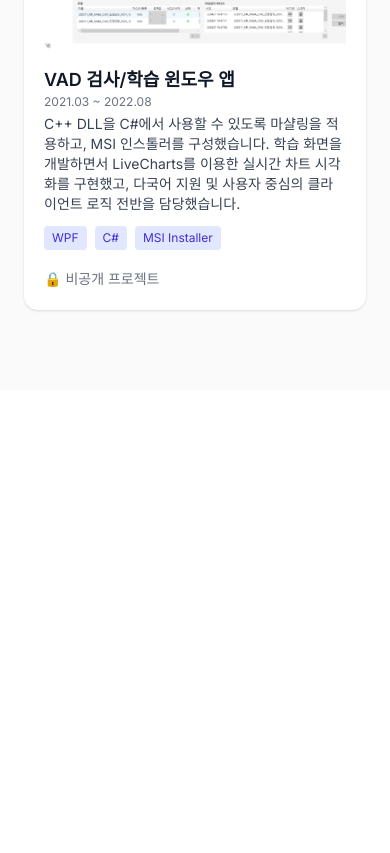
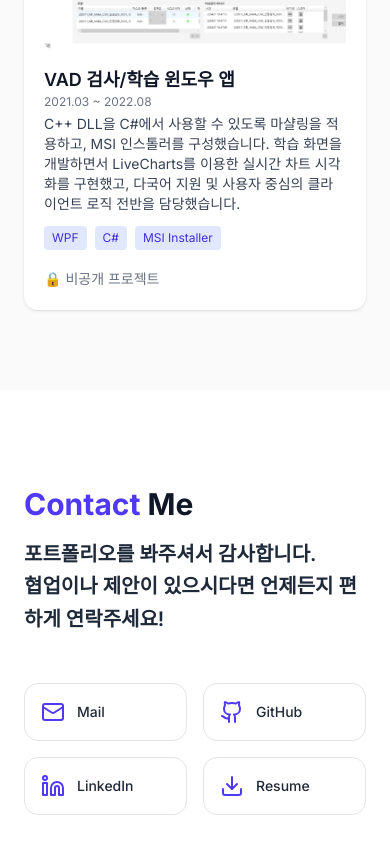
Before and after one commit to hayoungbuilds/portfolio-site, a Next.js app: page / in a window 390 px wide. Shown: the part 6927-7780 px from the top of the page. Before the commit the page ends 7317 px from the top, so only its background shows below. Built offline with nearby package versions, Linux system fonts and the light colour scheme.

Commit message:
feat: contact 섹션 추가

```diff
--- a/src/app/page.tsx
+++ b/src/app/page.tsx
@@ -1,4 +1,5 @@
 import AboutSection from '@/components/sections/AboutSection';
+import ContactSection from '@/components/sections/ContactSection';
 import HeroSection from '@/components/sections/HeroSection';
 import ProfileSection from '@/components/sections/ProfileSection';
 import ProjectsSection from '@/components/sections/ProjectsSection';
@@ -10,6 +11,7 @@ export default function Home() {
             <AboutSection />
             <ProfileSection />
             <ProjectsSection />
+            <ContactSection />
         </main>
     );
 }
--- a/src/components/common/ResumeButton.tsx
+++ b/src/components/common/ResumeButton.tsx
@@ -1,5 +1,3 @@
-'use client';
-
 import { Download } from 'lucide-react';
 import Link from 'next/link';
 
@@ -7,7 +5,7 @@ export default function ResumeButton() {
     return (
         <div className="fixed bottom-6 right-6 z-50">
             <Link
-                href="/resume.pdf"
+                href="/files/resume.pdf"
                 download="hayoung_resume.pdf"
                 className="flex items-center gap-2 px-4 py-2 border border-gray-300 rounded-full bg-white text-gray-800 text-sm font-medium hover:shadow-md transition-all"
             >
--- /dev/null
+++ b/src/components/sections/ContactSection.tsx
@@ -0,0 +1,60 @@
+import { Mail, Download, Github, Linkedin } from 'lucide-react';
+
+export default function ContactSection() {
+    const contacts = [
+        {
+            label: 'Mail',
+            href: 'mailto:madebyhayoung@gmail.com',
+            icon: Mail,
+        },
+        {
+            label: 'GitHub',
+            href: 'https://github.com/hayoungbuilds',
+            icon: Github,
+        },
+        {
+            label: 'LinkedIn',
+            href: 'https://www.linkedin.com/in/ha0lee',
+            icon: Linkedin,
+        },
+        {
+            label: 'Resume',
+            href: '/files/resume.pdf',
+            icon: Download,
+            download: 'hayoung_resume.pdf',
+        },
+    ];
+
+    return (
+        <section id="contact" className="bg-white py-24">
+            <div className="container mx-auto px-6 sm:px-8 md:px-10 lg:px-12 max-w-7xl">
+                <h1 className="text-3xl sm:text-4xl font-bold text-gray-900 mb-4">
+                    <span className="text-indigo-600">Contact</span> Me
+                </h1>
+                <p className="text-xl sm:text-2xl font-semibold text-gray-800 mb-12 leading-relaxed break-words">
+                    포트폴리오를 봐주셔서 감사합니다. <br className="block sm:hidden" />
+                    협업이나 제안이 있으시다면 언제든지 편하게 연락주세요!
+                </p>
+
+                <div className="grid grid-cols-2 sm:grid-cols-3 lg:grid-cols-4 gap-4">
+                    {contacts.map((item, idx) => (
+                        <a
+                            key={idx}
+                            href={item.href}
+                            target="_blank"
+                            rel="noreferrer"
+                            aria-label={item.label}
+                            {...(item.download ? { download: item.download } : {})}
+                            className="flex items-center gap-3 p-4 border rounded-xl transition hover:shadow-lg hover:bg-indigo-50 group"
+                        >
+                            <item.icon className="w-6 h-6 text-indigo-600 group-hover:scale-110 transition-transform" />
+                            <span className="text-sm sm:text-base text-gray-800 font-medium group-hover:underline">
+                                {item.label}
+                            </span>
+                        </a>
+                    ))}
+                </div>
+            </div>
+        </section>
+    );
+}
```
Also changed, not shown: 1 other file (tests, documents, lock files or other folders).
